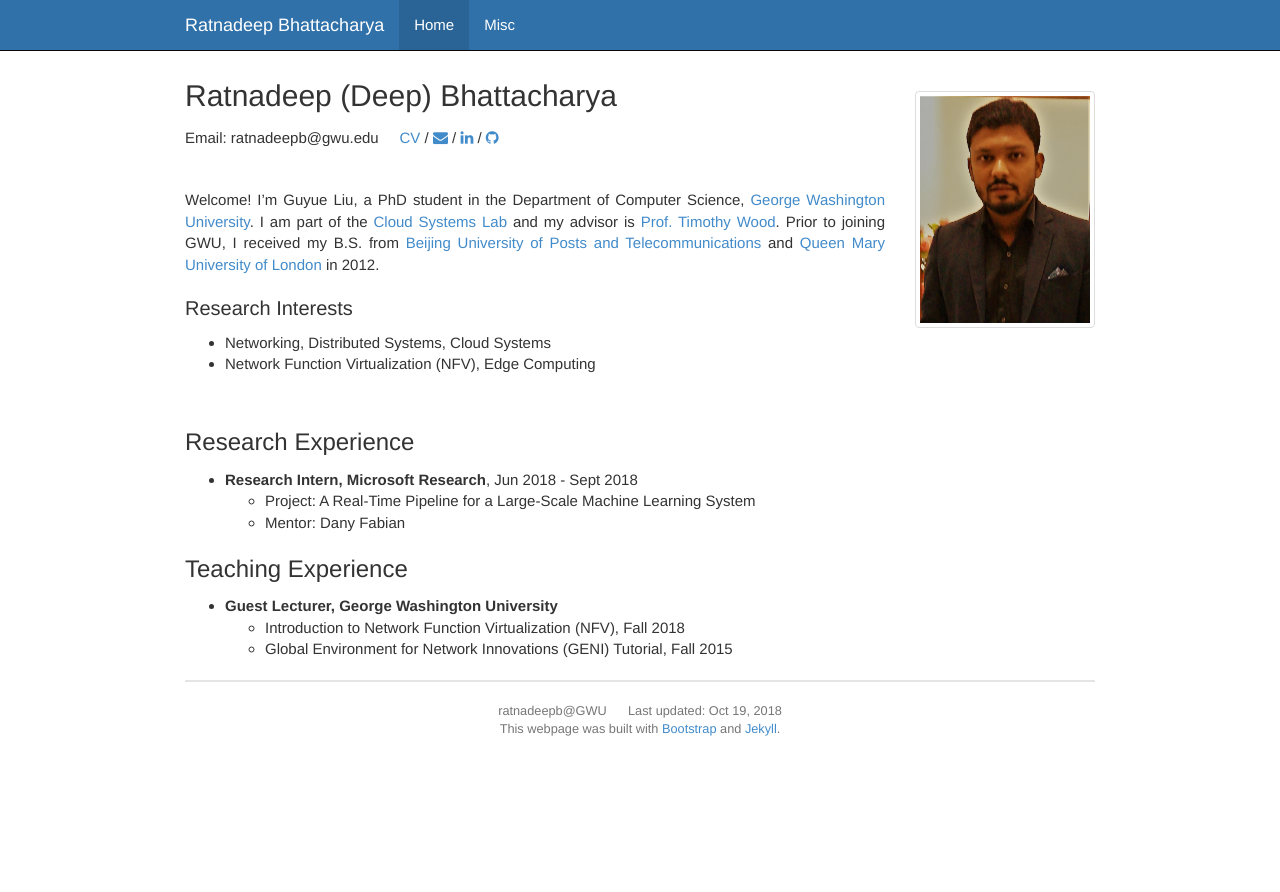
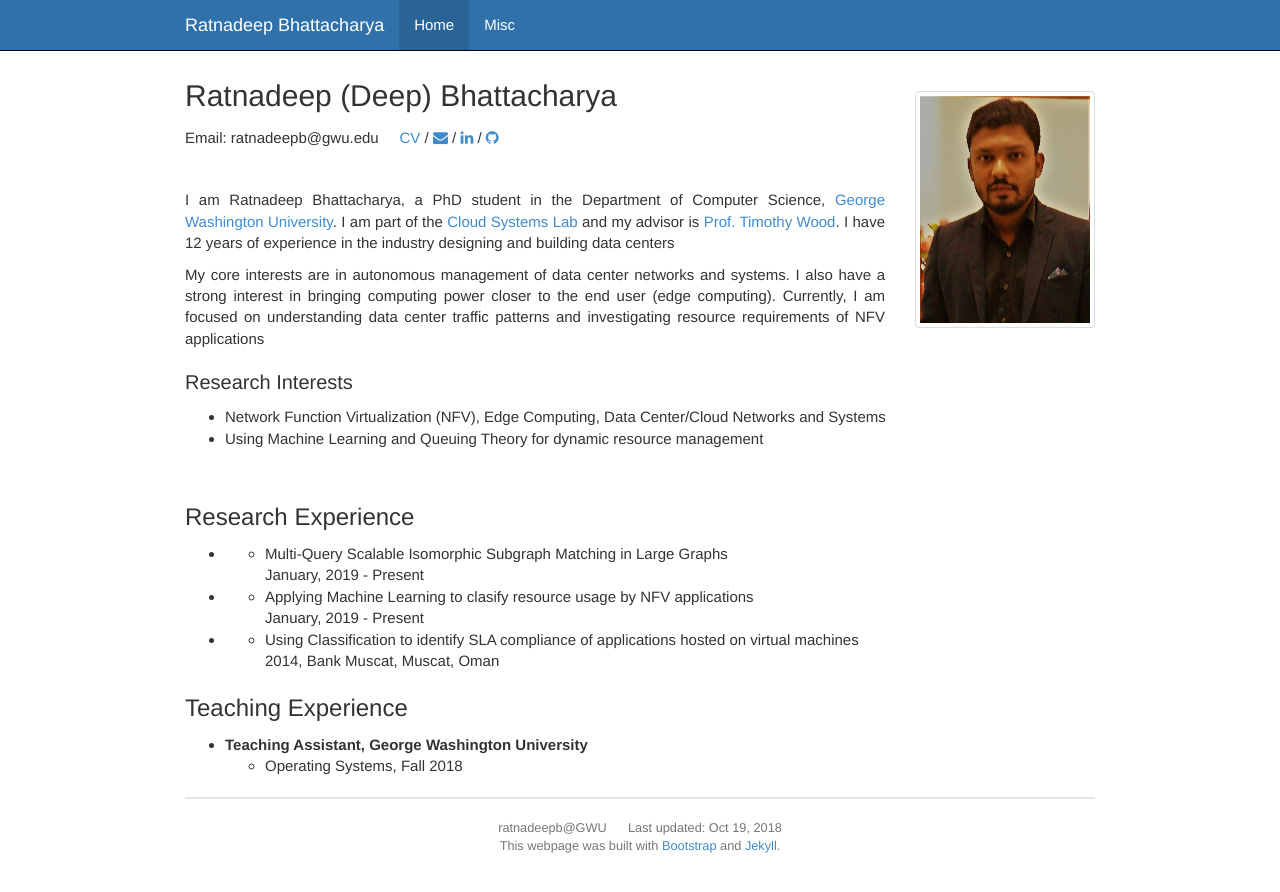
Before and after one commit to ratnadeepb/ratnadeepb.github.io, a Jekyll site: the page index.html, which Jekyll copies as it is, in a window 1280 px wide. Shown: the top 892 px of the page. Built offline with Jekyll 4.4.1, drawn with Linux system fonts in a browser that asks for light colours; nearby versions of some CDN libraries.

Commit message:
content change

```diff
--- a/index.html
+++ b/index.html
@@ -97,32 +97,41 @@
 
 <p> </p>
 
-<p>Welcome! I’m Guyue Liu, a PhD student in the Department of Computer Science, <a href="http://www.gwu.edu/">George Washington University</a>. I am part of the <a href="https://cloudlab.seas.gwu.edu/">Cloud Systems Lab</a> and my advisor is <a href="http://faculty.cs.gwu.edu/~timwood/wiki/doku.php">Prof. Timothy Wood</a>. Prior to joining GWU, I received my B.S. from <a href="http://english.bupt.edu.cn/">Beijing University of Posts and Telecommunications</a> and <a href="https://www.qmul.ac.uk/">Queen Mary University of London</a> in 2012.</p>
+ <p>I am Ratnadeep Bhattacharya, a PhD student in the Department of Computer Science, <a href="http://www.gwu.edu/">George Washington University</a>. I am part of the <a href="https://cloudlab.seas.gwu.edu/">Cloud Systems Lab</a> and my advisor is <a href="http://faculty.cs.gwu.edu/~timwood/wiki/doku.php">Prof. Timothy Wood</a>. I have 12 years of experience in the industry designing and building data centers</p>
+ <p>My core interests are in autonomous management of data center networks and systems. I also have a strong interest in bringing computing power closer to the end user (edge computing). Currently, I am focused on understanding data center traffic patterns and investigating resource requirements of NFV applications</p>
 
 <h3 id="research-interests">Research Interests</h3>
 
 <ul>
-  <li>Networking, Distributed Systems, Cloud Systems</li>
-  <li>Network Function Virtualization (NFV), Edge Computing</li>
+  <li>Network Function Virtualization (NFV), Edge Computing, Data Center/Cloud Networks and Systems</li>
+  <li>Using Machine Learning and Queuing Theory for dynamic resource management</li>
 </ul>
 
 <p> </p>
 <h2 id="research-experience">Research Experience</h2>
 <ul>
-  <li><strong>Research Intern, Microsoft Research</strong>, Jun 2018 - Sept 2018
+  <li>
     <ul>
-      <li>Project: A Real-Time Pipeline for a Large-Scale Machine Learning System</li>
-      <li>Mentor: Dany Fabian</li>
+            <li>Multi-Query Scalable Isomorphic Subgraph Matching in Large Graphs</li> January, 2019 - Present
+    </ul>
+  </li>
+  <li>
+    <ul>
+            <li>Applying Machine Learning to clasify resource usage by NFV applications</li> January, 2019 - Present
+    </ul>
+  </li>
+  <li>
+    <ul>
+            <li>Using Classification to identify SLA compliance of applications hosted on virtual machines</li> 2014, Bank Muscat, Muscat, Oman
     </ul>
   </li>
 </ul>
 
 <h2 id="teaching-experience">Teaching Experience</h2>
 <ul>
-  <li><strong>Guest Lecturer, George Washington University</strong>
+  <li><strong>Teaching Assistant, George Washington University</strong>
     <ul>
-      <li>Introduction to Network Function Virtualization (NFV), Fall 2018</li>
-      <li>Global Environment for Network Innovations (GENI) Tutorial, Fall 2015</li>
+            <li>Operating Systems, Fall 2018</li>
     </ul>
   </li>
 </ul>
```
